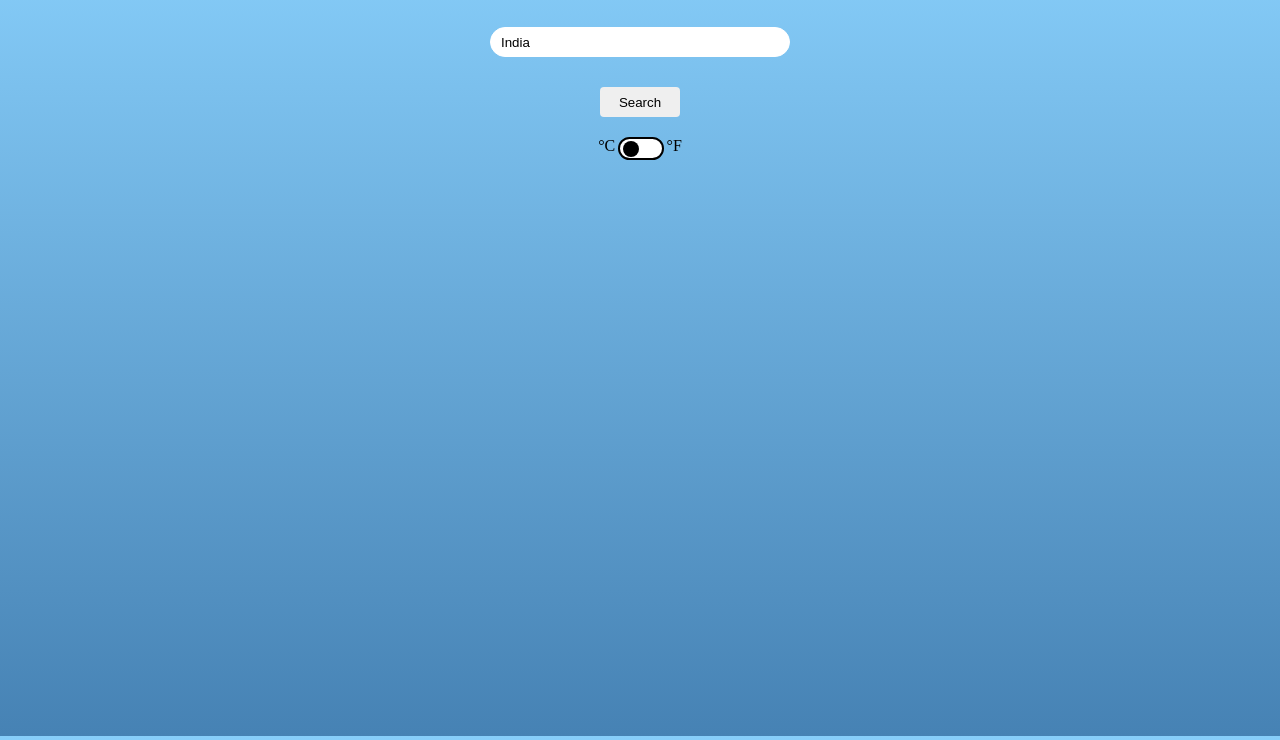
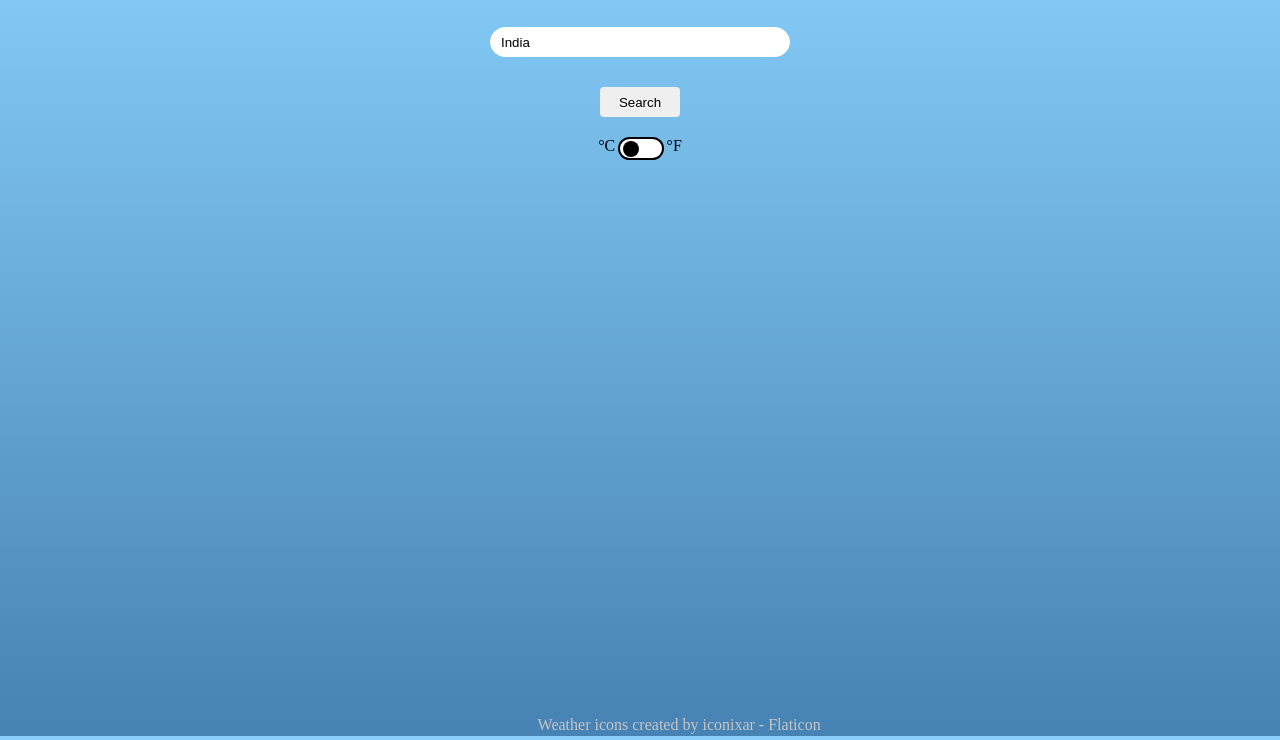
Before and after one commit to ShreyasKR8/weather-web, a website built with webpack: page src/index.html in a window 1280 px wide. Shown: the part 60-800 px from the top of the page. Built offline with nearby package versions, Linux system fonts and the light colour scheme.

Commit message:
add favicon

```diff
--- a/src/index.html
+++ b/src/index.html
@@ -5,6 +5,7 @@
     <meta charset="UTF-8">
     <meta name="viewport" content="width=device-width, initial-scale=1.0">
     <title>Weather Web</title>
+    <link rel="icon" type="image/x-icon" href="../images/favicon.png">
 </head>
 
 <body>
@@ -26,6 +27,9 @@
         <article class="weather-main"></article>
         <article class="weather-misc"></article>
     </section>
+    <footer>
+        <a href="https://www.flaticon.com/free-icons/weather" title="weather icons">Weather icons created by iconixar - Flaticon</a>
+    </footer>
 </body>
 
 </html>
--- a/src/style.css
+++ b/src/style.css
@@ -173,3 +173,20 @@ input[type="checkbox"]:checked::before {
     font-size: 18px;
     text-align: center;
 }
+
+footer {
+    position: fixed;
+    bottom: 6px;
+    left: 42%;
+    width: fit-content;
+    margin: 0 auto;
+}
+
+footer a {
+    text-decoration: none;
+    color: rgb(197, 197, 197);
+}
+
+footer a:hover {
+    text-decoration: underline;
+}
```
Also changed, not shown: images/favicon.png (added).
